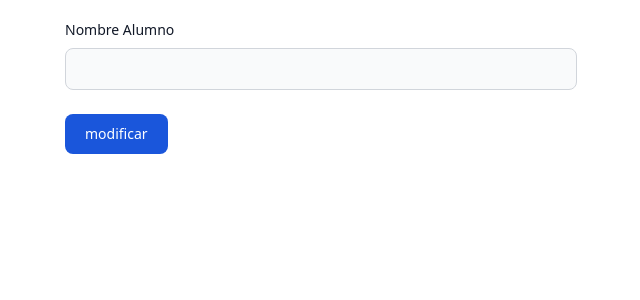
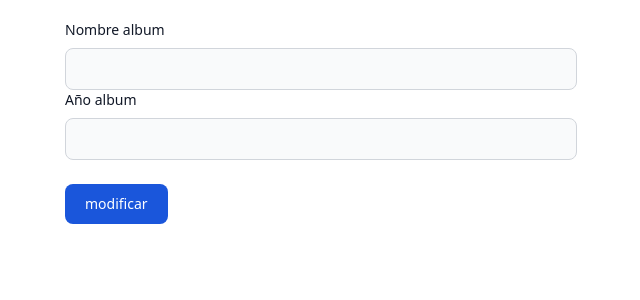
Before and after one commit to agucadiz/albumes, a PHP site: page /admin/modificar.php in a window 1280 px wide. Shown: the top 300 px of the page, without its empty margins (319-959 px from the left). Run offline with PHP 8.4, Linux system fonts and the light colour scheme; style sheets or scripts are compiled from the project's sources; some libraries are stand-ins or nearby versions.

Commit message:
Modificar implementado

```diff
--- a/public/admin/modificar.php
+++ b/public/admin/modificar.php
@@ -16,18 +16,15 @@
 
   $pdo = conectar();
 
-  $id = obtener_get('id');
-  $nombrem = obtener_get('nombrem');
-  $nombre = obtener_post('nombre');
+  $id = obtener_get('albumid');
+  $nombre = obtener_get('nombre');
+  $nom_anyo = obtener_get('anyo');
+  $album = obtener_post('album');
+  $anyo = obtener_post('anyo');
 
-  if ($nombre == $nombrem) {
-    unset($_SESSION['error']);
-    $_SESSION['error'] = 'El alumno no se ha modificado.';
-  }
-
-  if (isset($nombre) && $nombre != '') {
-    \App\Tablas\Album::modificar($id, $nombre, $pdo);
-    $_SESSION['exito'] = "El alumno se ha modificado correctamente.";
+  if (isset($album) && $album != '') {
+    \App\Tablas\Album::modificar($id, $album, $anyo, $pdo);
+    $_SESSION['exito'] = "El album se ha modificado correctamente.";
     return volver_admin();
   }
   ?>
@@ -35,9 +32,13 @@
 
   <form class="mt-5 mr-96 ml-96" action="" method="POST">
     <div class="mb-6">
-      <label for="nombre" class="block mb-2 text-sm font-medium text-gray-900 dark:text-gray-300">
-        Nombre Alumno</label>
-      <input type="text" id="nombre" name="nombre" value="<?= $nombrem ?>" class="bg-gray-50 border border-gray-300 text-gray-900 text-sm rounded-lg focus:ring-blue-500 focus:border-blue-500 block w-full p-2.5 dark:bg-gray-700 dark:border-gray-600 dark:placeholder-gray-400 dark:text-white dark:focus:ring-blue-500 dark:focus:border-blue-500" required="">
+      <label for="album" class="block mb-2 text-sm font-medium text-gray-900 dark:text-gray-300">
+        Nombre album</label>
+      <input type="text" id="album" name="album" value="<?= $nombre ?>" class="bg-gray-50 border border-gray-300 text-gray-900 text-sm rounded-lg focus:ring-blue-500 focus:border-blue-500 block w-full p-2.5 dark:bg-gray-700 dark:border-gray-600 dark:placeholder-gray-400 dark:text-white dark:focus:ring-blue-500 dark:focus:border-blue-500" required="">
+
+      <label for="anyo" class="block mb-2 text-sm font-medium text-gray-900 dark:text-gray-300">
+        Año album</label>
+      <input type="text" id="anyo" name="anyo" value="<?= $nom_anyo ?>" class="bg-gray-50 border border-gray-300 text-gray-900 text-sm rounded-lg focus:ring-blue-500 focus:border-blue-500 block w-full p-2.5 dark:bg-gray-700 dark:border-gray-600 dark:placeholder-gray-400 dark:text-white dark:focus:ring-blue-500 dark:focus:border-blue-500" required="">
     </div>
 
     <button type="submit" class="text-white bg-blue-700 hover:bg-blue-800 focus:ring-4 focus:outline-none focus:ring-blue-300 font-medium rounded-lg text-sm w-full sm:w-auto px-5 py-2.5 text-center dark:bg-blue-600 dark:hover:bg-blue-700 dark:focus:ring-blue-800">
--- a/src/Tablas/Album.php
+++ b/src/Tablas/Album.php
@@ -26,14 +26,14 @@ class Album
         $sent->execute([':titulo' => $titulo, ':anyo' => $anyo]);
     }
 
-    public static function modificar($id, $titulo, ?PDO $pdo = null)
+    public static function modificar($id, $titulo, $anyo, ?PDO $pdo = null)
     {
         $pdo = $pdo ?? conectar();
 
         $sent = $pdo->prepare("UPDATE albumes
-                                  SET titulo= :titulo
+                                  SET titulo = :titulo, anyo = :anyo
                                 WHERE id = :id");
-        $sent->execute([':id' => $id, ':titulo' => $titulo]);
+        $sent->execute([':id' => $id, ':titulo' => $titulo, ':anyo' => $anyo]);
     }
 
     public static function borrar($id, ?PDO $pdo = null)
```
Also changed, not shown: public/admin/index.php (+7 -2 lines).
